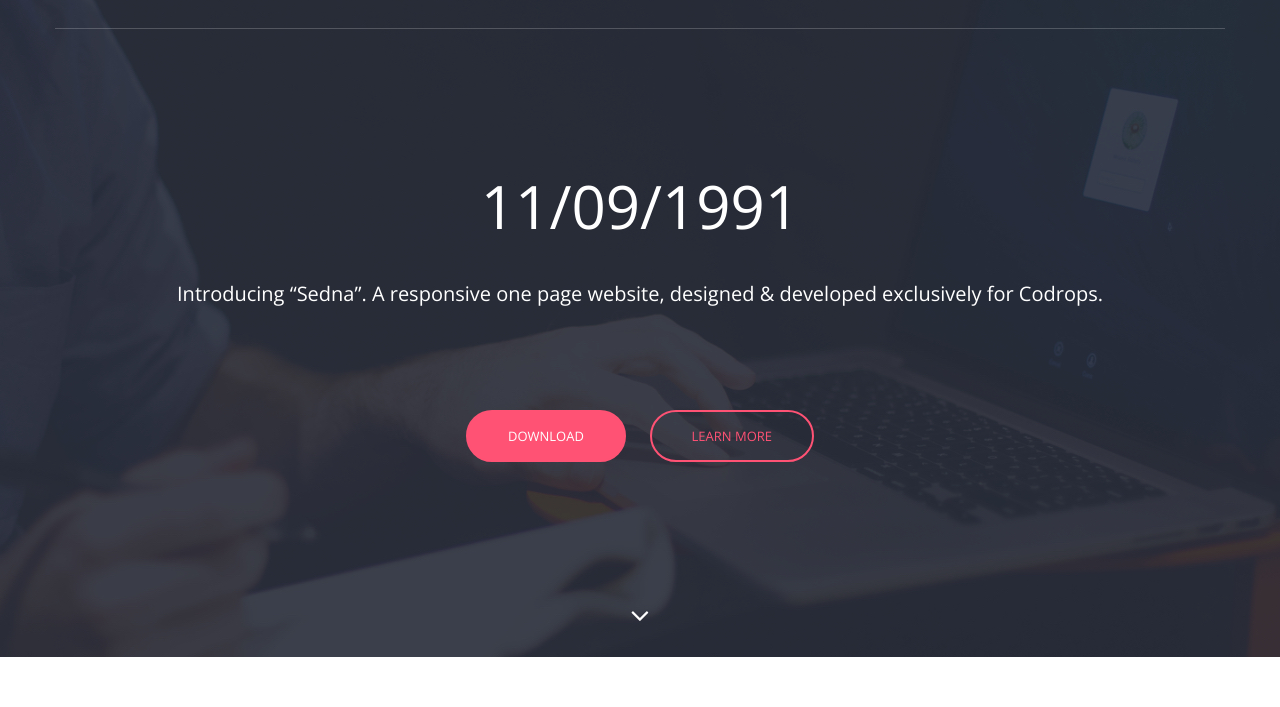
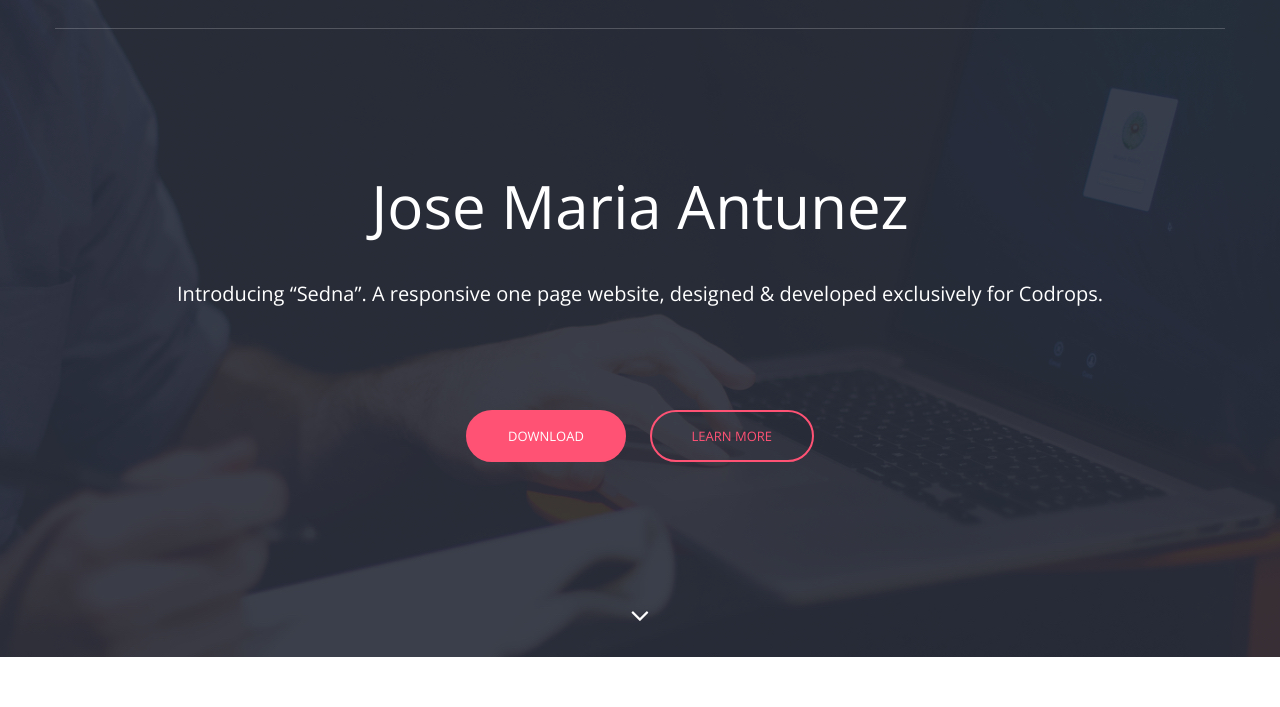
Before and after one commit to antunezjosemaria1991/Page, a plain HTML site: page index.html in a window 1280 px wide. Shown: the part 93-800 px from the top of the page. Drawn offline with nearby package versions, Linux system fonts and the light colour scheme.

Commit message:
Modifico titulo

```diff
--- a/index.html
+++ b/index.html
@@ -58,7 +58,7 @@
                 <div class="col-md-10 col-md-offset-1">
                     <div class="hero-content text-center">
 
-                        <h1>11/09/1991</h1>
+                        <h1>Jose Maria Antunez</h1>
                         <p class="intro">Introducing “Sedna”. A responsive one page website, designed & developed exclusively for Codrops.</p>
 
                         <a href="#" class="btn btn-fill btn-large btn-margin-right">Download</a> <a href="#" class="btn btn-accent btn-large">Learn more</a>
```
